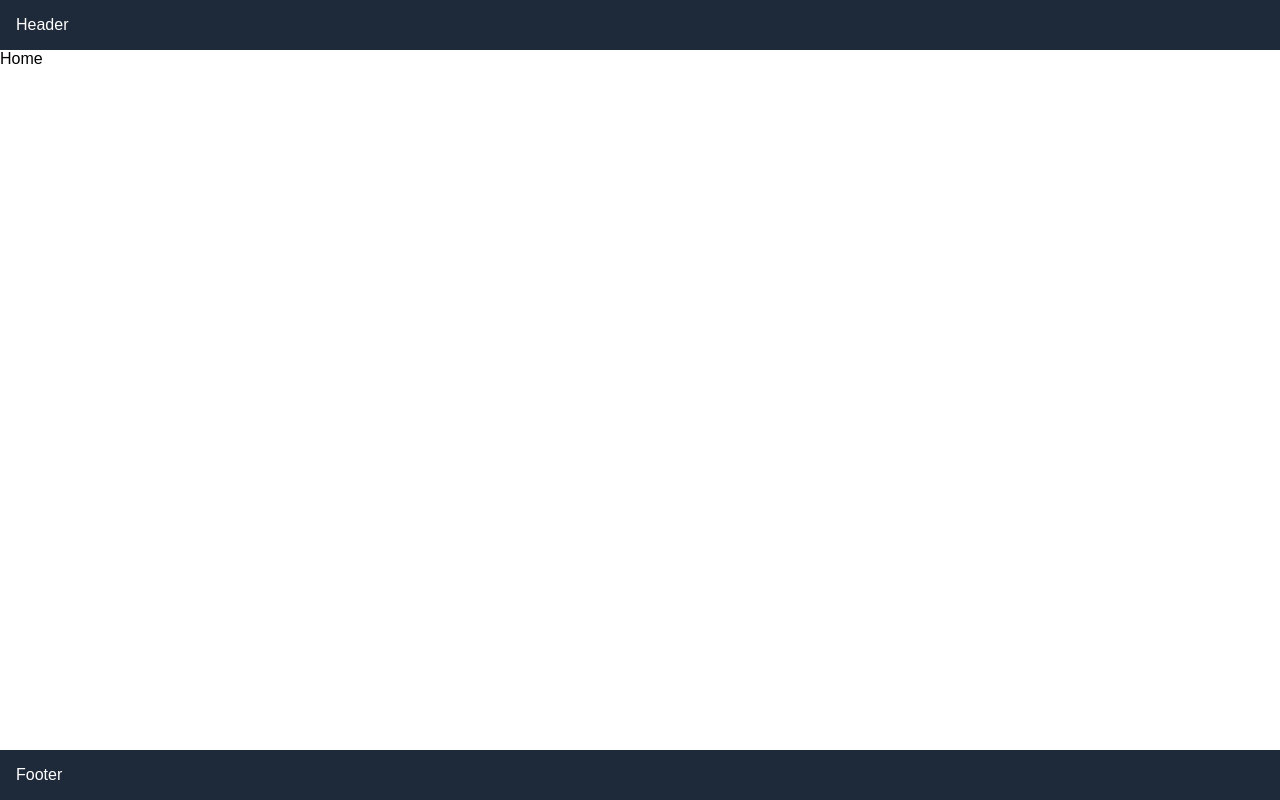
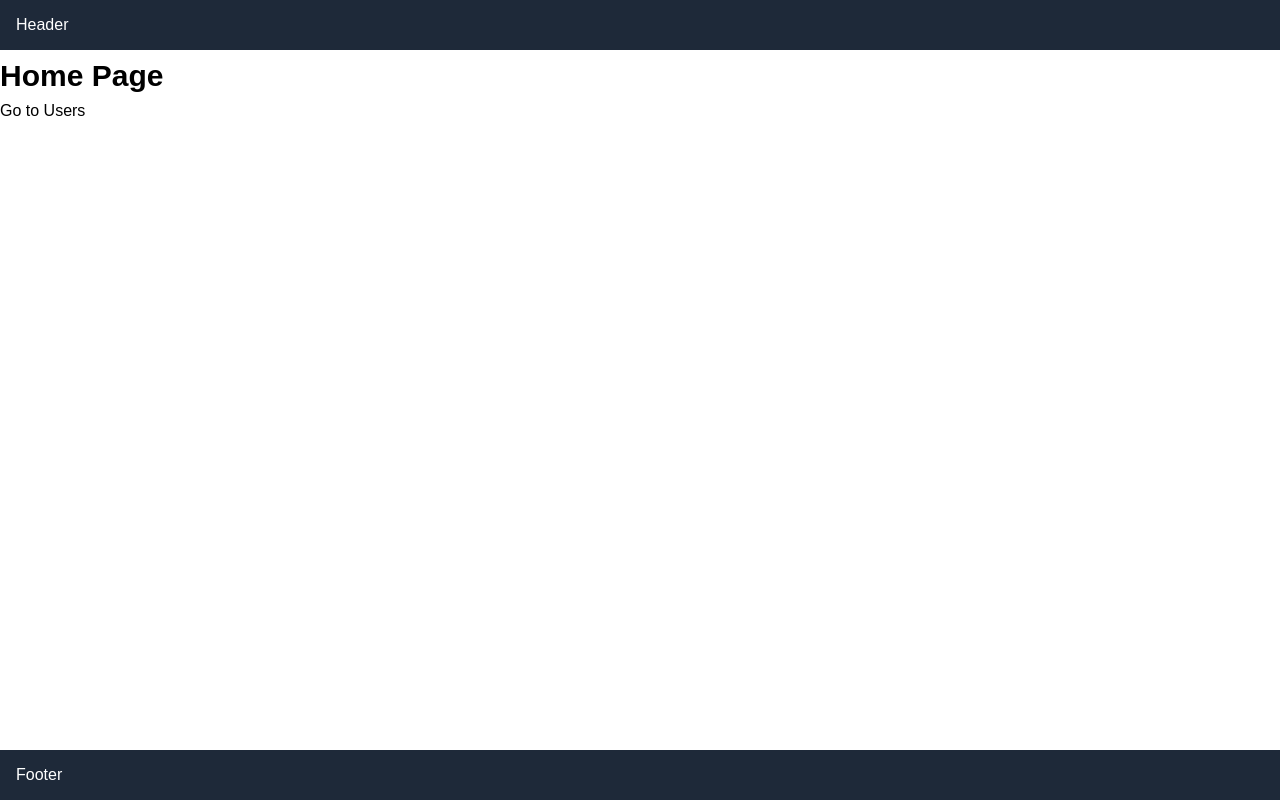
Before and after one commit to virtualitems/React-Avocado, a React (Vite) app: page / in a window 1280 px wide. Built offline with nearby package versions, Linux system fonts and the light colour scheme.

Commit message:
feat: create HomePage component and update router to use it

```diff
--- /dev/null
+++ b/src/components/home/HomePage.tsx
@@ -0,0 +1,10 @@
+import { Link } from 'react-router';
+
+export default function HomePage() {
+  return (
+    <div className="mx-auto container">
+      <h1 className="my-2 font-bold text-3xl">Home Page</h1>
+      <Link to="/users">Go to Users</Link>
+    </div>
+  );
+}
--- a/src/routing/router.tsx
+++ b/src/routing/router.tsx
@@ -1,6 +1,7 @@
 import { HashRouter, Route, Routes } from 'react-router';
 
 import HomeLayout from '@/components/home/HomeLayout';
+import HomePage from '@/components/home/HomePage';
 import UsersCreatePage from '@/components/users/UsersCreatePage';
 import UsersDetailPage from '@/components/users/UsersDetailPage';
 import UsersEditPage from '@/components/users/UsersEditPage';
@@ -12,7 +13,7 @@ export default function Router() {
     <HashRouter>
       <Routes>
         <Route element={<HomeLayout />}>
-          <Route path="/" element={<div>Home</div>} />
+          <Route path="/" element={<HomePage />} />
         </Route>
         <Route element={<UsersLayout />}>
           <Route path="/users" element={<UsersListPage />} />
```
